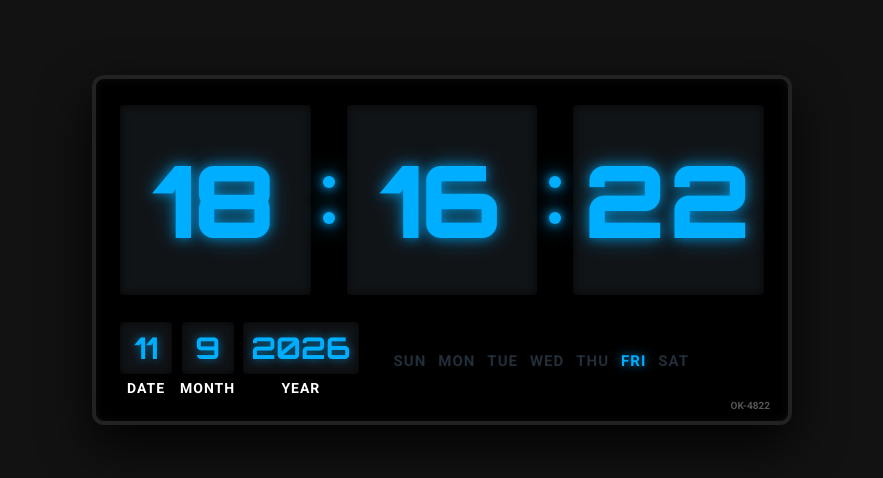
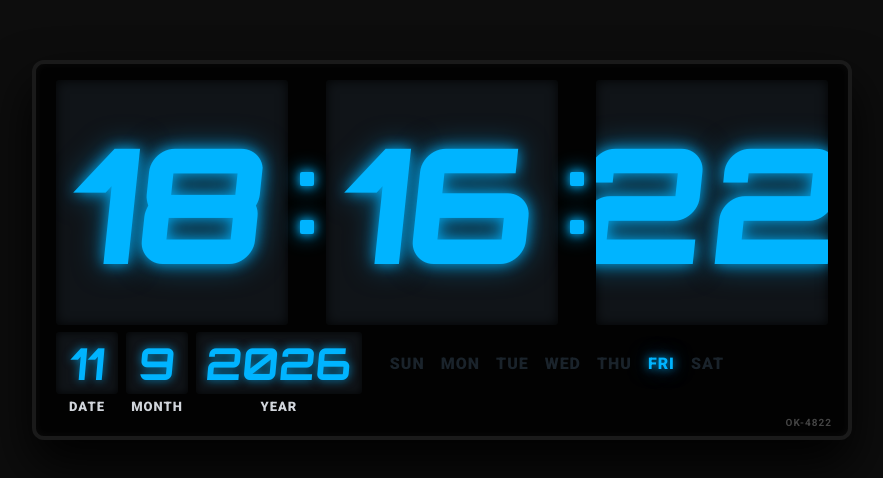
Before and after one commit to prasitd/tls-clock-pc3, a plain HTML site: page index.html in a window 1280 px wide. Shown: the part 150-628 px from the top of the page, without its empty margins (198-1081 px from the left). Drawn offline with Linux system fonts and the light colour scheme; a web font is replaced by a local one.

Commit message:
Update index.html

```diff
--- a/index.html
+++ b/index.html
@@ -4,9 +4,10 @@
     <meta charset="UTF-8">
     <meta name="viewport" content="width=device-width, initial-scale=1.0">
     <title>Digital Wall Clock (OK-4822 Style)</title>
-    <link href="https://fonts.cdnfonts.com/css/vt323" rel="stylesheet">
+    <!-- ฟอนต์ตัวเลขดิจิทัล 7-Segment และ Orbitron -->
+    <link href="https://fonts.cdnfonts.com/css/digital-7-mono" rel="stylesheet">
     <style>
-        @import url('https://fonts.googleapis.com/css2?family=Orbitron:wght@500;700;900&family=Roboto:wght@700&display=swap');
+        @import url('https://fonts.googleapis.com/css2?family=Orbitron:wght@700;900&family=Roboto:wght@700;900&display=swap');
 
         * {
             margin: 0;
@@ -15,7 +16,7 @@
         }
 
         body {
-            background-color: #121212;
+            background-color: #0d0d0d;
             display: flex;
             justify-content: center;
             align-items: center;
@@ -23,81 +24,85 @@
             font-family: 'Roboto', sans-serif;
         }
 
-        /* ปรับความกว้างและความสูงของตัวเรือนให้กระชับขึ้น */
+        /* ตัวเรือนนาฬิกา - ทรงสี่เหลี่ยมผืนผ้าแนวนอน ขอบชิด */
         .clock-body {
-            width: 700px;              /* เดิม 780px ลดให้ช่องแคบลง */
-            height: 350px;             /* เดิม 420px ลดระยะห่างแนวตั้ง */
-            background: #000000;
-            border: 4px solid #222;
+            width: 820px;
+            height: 380px;
+            background: #020202;
+            border: 4px solid #1a1a1a;
             border-radius: 12px;
-            padding: 20px 24px;
-            box-shadow: 0 20px 50px rgba(0, 0, 0, 0.9),
-                        inset 0 0 10px rgba(255, 255, 255, 0.05);
+            padding: 16px 20px 14px 20px;
+            box-shadow: 0 25px 50px rgba(0, 0, 0, 0.95),
+                        inset 0 0 10px rgba(255, 255, 255, 0.04);
             display: flex;
             flex-direction: column;
-            justify-content: center;    /* เปลี่ยนให้ยึดตรงกลางเพื่อคุม gap */
-            gap: 16px;                 /* คุมระยะห่างระหว่างแถวเวลากับแถววันโดยตรง */
+            justify-content: space-between;
             position: relative;
         }
 
-        /* --- ส่วนเวลาหลัก --- */
+        /* --- แถบแสดงเวลาหลัก --- */
         .time-container {
             display: flex;
             justify-content: space-between;
             align-items: center;
-            height: 190px;             /* เดิม 240px */
-            gap: 8px;                  /* เดิม 12px ช่องระหว่างกล่องเวลาแคบลง */
+            height: 245px;
+            gap: 10px;
         }
 
         .time-box {
-            background: #111417;
+            background: #101418;
             flex: 1;
             height: 100%;
             display: flex;
             justify-content: center;
             align-items: center;
             border-radius: 4px;
-            box-shadow: inset 0 0 10px rgba(0,0,0,0.8);
+            box-shadow: inset 0 0 12px rgba(0, 0, 0, 0.9);
+            overflow: hidden;
         }
 
         .time-digit {
-            font-family: 'Orbitron', monospace;
-            font-size: 100px;          /* ปรับฟอนต์ให้สมส่วนกับกล่องที่แคบลง */
+            font-family: 'Digital-7 Mono', 'Orbitron', monospace;
+            font-size: 160px;
             font-weight: 900;
-            color: #00aeff;
-            text-shadow: 0 0 12px rgba(0, 174, 255, 0.7),
-                         0 0 25px rgba(0, 174, 255, 0.4);
+            color: #00b4ff;
+            text-shadow: 0 0 14px rgba(0, 180, 255, 0.85),
+                         0 0 30px rgba(0, 180, 255, 0.5);
             letter-spacing: 2px;
+            line-height: 1;
+            transform: skewX(-6deg); /* เอียงตัวเลขให้เหมือนหน้าปัด LED ของจริง */
+            display: inline-block;
         }
 
+        /* จุดโคลอนกระพริบ */
         .colon-box {
             display: flex;
             flex-direction: column;
             justify-content: center;
-            gap: 24px;
-            padding: 0 4px;
+            gap: 34px;
+            padding: 0 2px;
         }
 
         .colon-dot {
-            width: 12px;
-            height: 12px;
-            background-color: #00aeff;
-            border-radius: 50%;
-            box-shadow: 0 0 10px #00aeff, 0 0 20px #00aeff;
+            width: 14px;
+            height: 14px;
+            background-color: #00b4ff;
+            border-radius: 2px;
+            box-shadow: 0 0 10px #00b4ff, 0 0 20px #00b4ff;
         }
 
-        /* --- ส่วนแถบด้านล่าง --- */
+        /* --- แถบด้านล่าง (วันที่ + วันในสัปดาห์) --- */
         .bottom-container {
             display: flex;
-            align-items: flex-end;
+            align-items: flex-start;
             justify-content: flex-start;
-            gap: 20px;
-            height: 85px;              /* เดิม 110px */
+            gap: 28px;
+            height: 90px;
         }
 
         .date-section {
             display: flex;
-            gap: 8px;                  /* เดิม 12px ช่องไฟระหว่าง วัน/เดือน/ปี แคบลง */
+            gap: 8px;
         }
 
         .date-field {
@@ -107,100 +112,112 @@
         }
 
         .date-box {
-            background: #111417;
-            height: 52px;              /* เดิม 65px */
+            background: #101418;
+            height: 62px;
             display: flex;
             justify-content: center;
             align-items: center;
-            padding: 0 8px;
+            padding: 0 10px;
             border-radius: 4px;
-            min-width: 52px;           /* เดิม 65px ช่องวันและเดือนแคบลง */
-            box-shadow: inset 0 0 8px rgba(0,0,0,0.8);
+            min-width: 62px;
+            box-shadow: inset 0 0 8px rgba(0, 0, 0, 0.9);
         }
 
         .date-box.year {
-            min-width: 90px;           /* เดิม 110px ช่องปีแคบลง */
+            min-width: 125px;
         }
 
         .date-digit {
-            font-family: 'Orbitron', monospace;
-            font-size: 30px;           /* เดิม 38px */
+            font-family: 'Digital-7 Mono', 'Orbitron', monospace;
+            font-size: 44px;
             font-weight: 700;
-            color: #00aeff;
-            text-shadow: 0 0 8px rgba(0, 174, 255, 0.6);
+            color: #00b4ff;
+            text-shadow: 0 0 10px rgba(0, 180, 255, 0.7);
+            transform: skewX(-5deg);
+            display: inline-block;
         }
 
         .label {
-            color: #ffffff;
-            font-size: 14px;           /* เดิม 18px */
-            font-weight: 700;
-            margin-top: 6px;
+            color: #d1d5db;
+            font-size: 13px;
+            font-weight: 800;
+            margin-top: 5px;
             letter-spacing: 1px;
+            font-family: 'Roboto', sans-serif;
         }
 
-        /* ส่วนแสดงวัน SUN - SAT */
+        /* รายชื่อวันในสัปดาห์ SUN - SAT */
         .days-container {
             display: flex;
-            gap: 12px;
-            margin-left: 15px;
-            margin-bottom: 26px;
+            align-items: center;
+            gap: 16px;
+            height: 62px;
         }
 
         .day {
-            font-size: 15px;
-            font-weight: 700;
-            color: #222d38;
+            font-size: 16px;
+            font-weight: 800;
+            color: #1a232b; /* สียังไม่เปิดไฟ */
             letter-spacing: 1px;
         }
 
         .day.active {
-            color: #00aeff;
-            text-shadow: 0 0 10px rgba(0, 174, 255, 0.8);
+            color: #00b4ff; /* สีวันปัจจุบัน */
+            text-shadow: 0 0 10px rgba(0, 180, 255, 0.9),
+                         0 0 20px rgba(0, 180, 255, 0.5);
         }
 
+        /* โค้ดรุ่นมุมขวาล่าง */
         .model-number {
             position: absolute;
-            bottom: 10px;
-            right: 18px;
-            color: #555;
+            bottom: 8px;
+            right: 16px;
+            color: #444;
             font-size: 10px;
-            font-weight: bold;
+            font-weight: 700;
+            letter-spacing: 1px;
         }
     </style>
 </head>
 <body>
 
     <div class="clock-body">
+        <!-- แสดงเวลาหลัก -->
         <div class="time-container">
-            <div class="time-box"><span class="time-digit" id="hours">00</span></div>
+            <div class="time-box"><span class="time-digit" id="hours">10</span></div>
             <div class="colon-box">
                 <div class="colon-dot"></div>
                 <div class="colon-dot"></div>
             </div>
-            <div class="time-box"><span class="time-digit" id="minutes">00</span></div>
+            <div class="time-box"><span class="time-digit" id="minutes">58</span></div>
             <div class="colon-box">
                 <div class="colon-dot"></div>
                 <div class="colon-dot"></div>
             </div>
-            <div class="time-box"><span class="time-digit" id="seconds">00</span></div>
+            <div class="time-box"><span class="time-digit" id="seconds">30</span></div>
         </div>
 
+        <!-- แถบวันที่และสัปดาห์ -->
         <div class="bottom-container">
             <div class="date-section">
+                <!-- DATE -->
                 <div class="date-field">
-                    <div class="date-box"><span class="date-digit" id="date">1</span></div>
+                    <div class="date-box"><span class="date-digit" id="date">9</span></div>
                     <span class="label">DATE</span>
                 </div>
+                <!-- MONTH -->
                 <div class="date-field">
-                    <div class="date-box"><span class="date-digit" id="month">1</span></div>
+                    <div class="date-box"><span class="date-digit" id="month">10</span></div>
                     <span class="label">MONTH</span>
                 </div>
+                <!-- YEAR -->
                 <div class="date-field">
-                    <div class="date-box year"><span class="date-digit" id="year">2026</span></div>
+                    <div class="date-box year"><span class="date-digit" id="year">2024</span></div>
                     <span class="label">YEAR</span>
                 </div>
             </div>
 
+            <!-- SUN - SAT -->
             <div class="days-container">
                 <span class="day" id="day-0">SUN</span>
                 <span class="day" id="day-1">MON</span>
```
